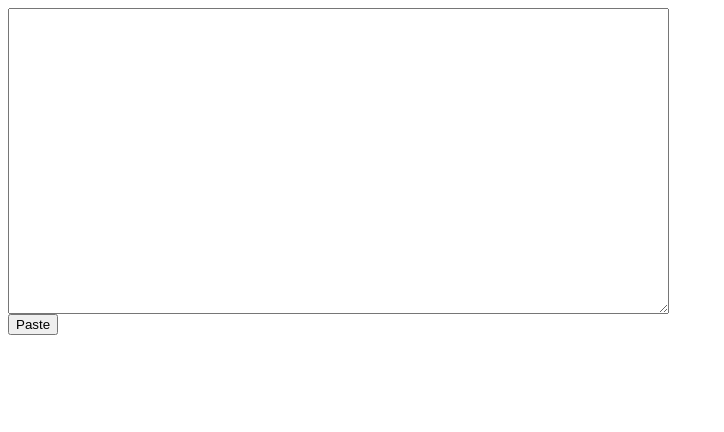
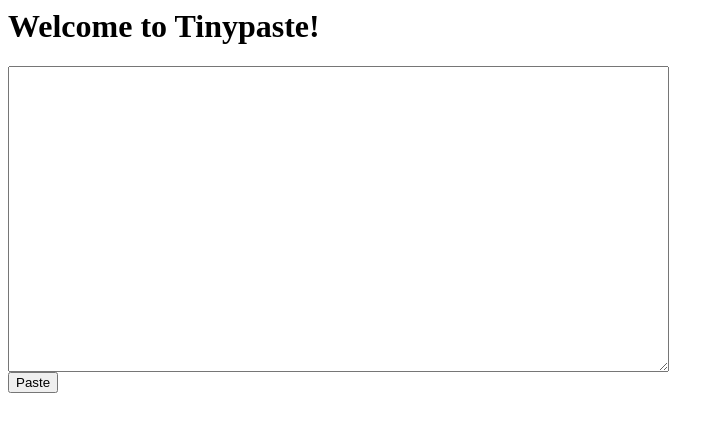
Before and after one commit to sinner-/tinypaste, a plain HTML site: page index.html in a window 1280 px wide. Shown: the whole page, without its empty margins (0-724 px from the left). Drawn offline with Linux system fonts and the light colour scheme.

Commit message:
add header to index.html

```diff
--- a/index.html
+++ b/index.html
@@ -3,6 +3,7 @@
         <title>Tinypaste</title>
     </head>
     <body>
+        <h1>Welcome to Tinypaste!</h1>
         <form action="/save" method="POST">
             <textarea name="paste" rows="20" cols="80"></textarea>
             <br/>
```
